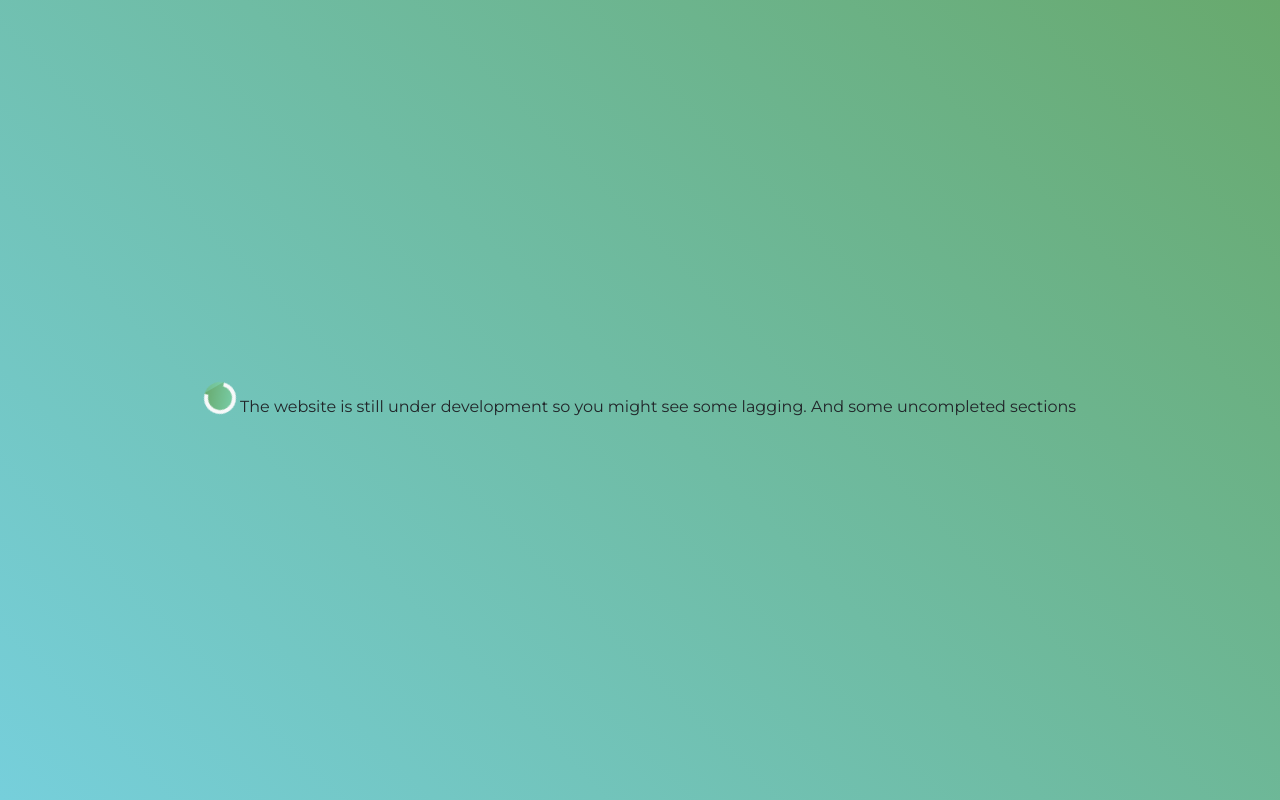
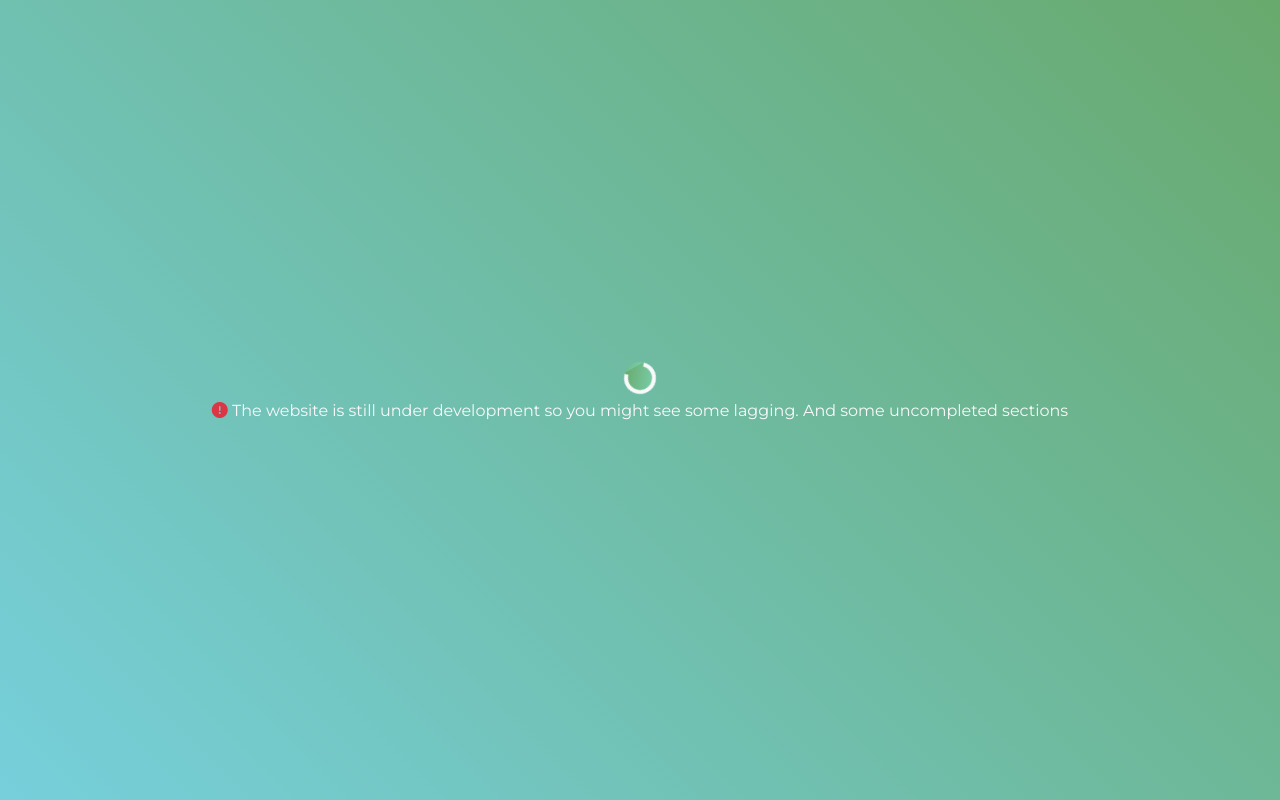
Before and after one commit to OsamaHIma/my-3D-portfolio, a website built with Vite: page index.html in a window 1280 px wide. Built offline with nearby package versions, Linux system fonts and the light colour scheme; animation ran at ten frames a second.

Commit message:
warning loader added

```diff
--- a/index.html
+++ b/index.html
@@ -49,8 +49,8 @@
             <div class="spinner-border green-bg text-light" role="status">
               <span class="visually-hidden">Loading...</span>
             </div>
-            <span>The website is still under development so you might see some lagging. And some uncompleted sections</span>
           </div>
+          <p class="text-light"><i class="fa-solid fa-circle-exclamation text-danger"></i> The website is still under development so you might see some lagging. And some uncompleted sections</p>
           <!-- <div class="circle"></div>
             <div class="circle"></div>
             <div class="circle"></div> -->
--- a/scss/style.scss
+++ b/scss/style.scss
@@ -235,6 +235,7 @@ a {
     }
     .loading {
         @include setFlex();
+        flex-direction: column;
     }
     .circle {
         width: 10px;
```
